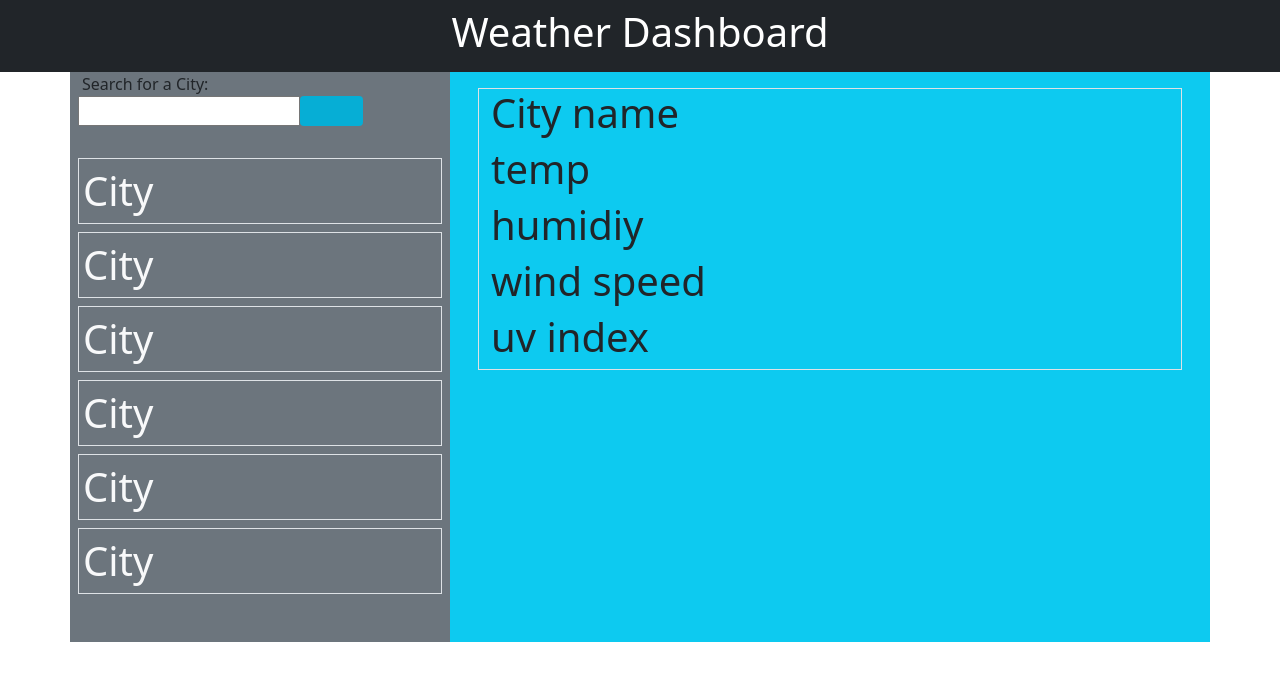
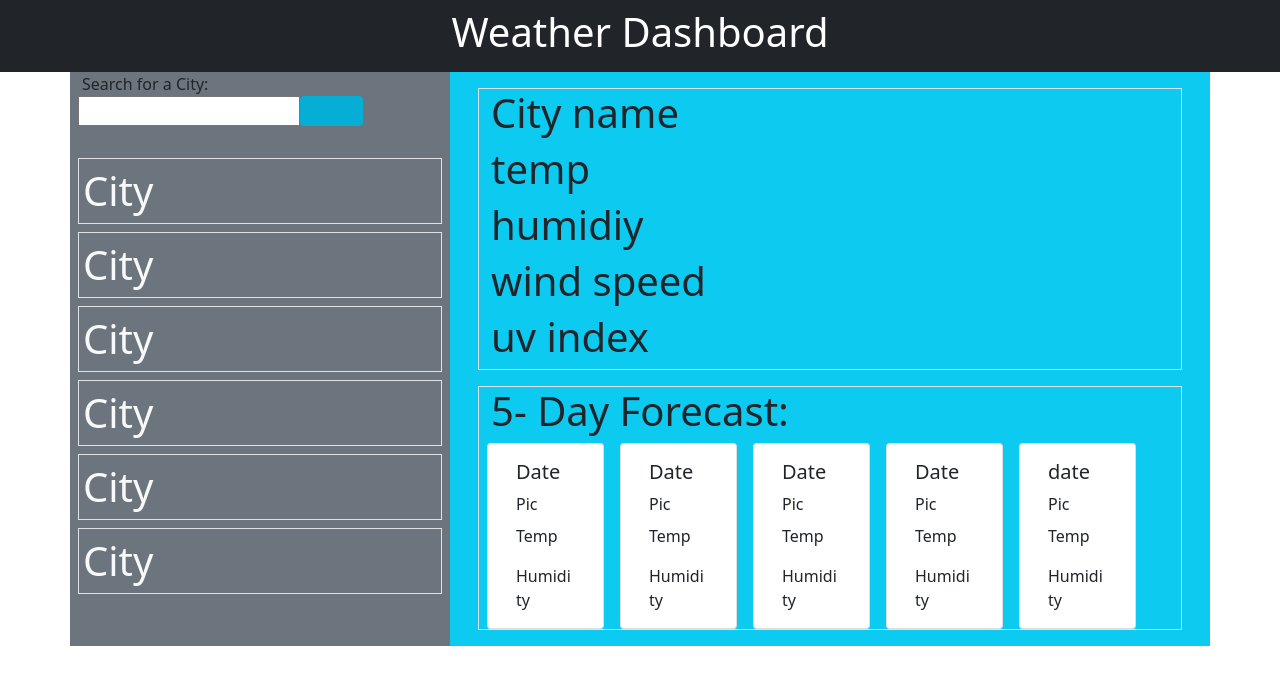
Before and after one commit to Israel-Molestina/weather-dashboard, a plain HTML site: page index.html in a window 1280 px wide. Drawn offline with nearby package versions, Linux system fonts and the light colour scheme.

Commit message:
added another row with cards for the 5 day weather forcast

```diff
--- a/index.html
+++ b/index.html
@@ -111,6 +111,64 @@
 
                 </section>
 
+                <section class="row m-3">
+
+                    <section class="col-12 border">
+
+                        <h1>5- Day Forecast:</h1>
+
+                        <article class="row">
+                            <article class="card col-2 mx-2">
+                                <section class="card-body">
+                                    <h5 class="card-title">Date</h5>
+                                    <p class="card-title">Pic</p>
+                                    <p class="card-text">Temp</p>
+                                    <p class="card-text">Humidity</p>
+                                </section>
+                            </article>
+
+                            <article class="card col-2 mx-2">
+                                <section class="card-body">
+                                    <h5 class="card-title">Date</h5>
+                                    <p class="card-title">Pic</p>
+                                    <p class="card-text">Temp</p>
+                                    <p class="card-text">Humidity</p>
+                                </section>
+                            </article>
+
+                            <article class="card col-2 mx-2">
+                                <section class="card-body">
+                                    <h5 class="card-title">Date</h5>
+                                    <p class="card-title">Pic</p>
+                                    <p class="card-text">Temp</p>
+                                    <p class="card-text">Humidity</p>
+                                </section>
+                            </article>
+
+                            <article class="card col-2 mx-2">
+                                <section class="card-body">
+                                    <h5 class="card-title">Date</h5>
+                                    <p class="card-title">Pic</p>
+                                    <p class="card-text">Temp</p>
+                                    <p class="card-text">Humidity</p>
+                                </section>
+                            </article>
+
+                            <article class="card col-2 mx-2">
+                                <section class="card-body">
+                                    <h5 class="card-title">date</h5>
+                                    <p class="card-title">Pic</p>
+                                    <p class="card-text">Temp</p>
+                                    <p class="card-text">Humidity</p>
+                                </section>
+                            </article>
+
+                        </article>
+
+                    </section>
+
+                </section>
+
             </section>
 
         </section>
```
